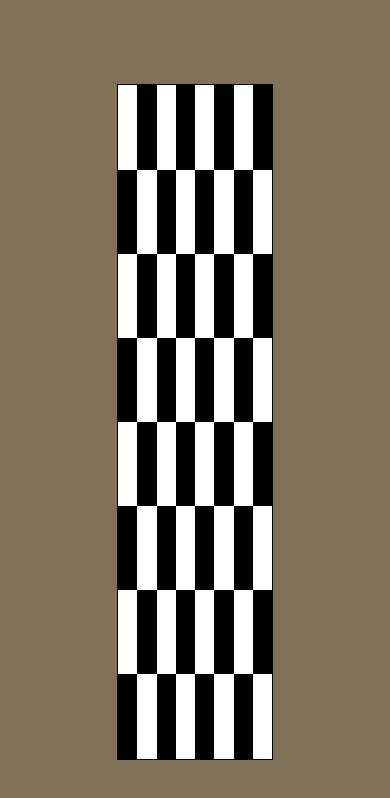
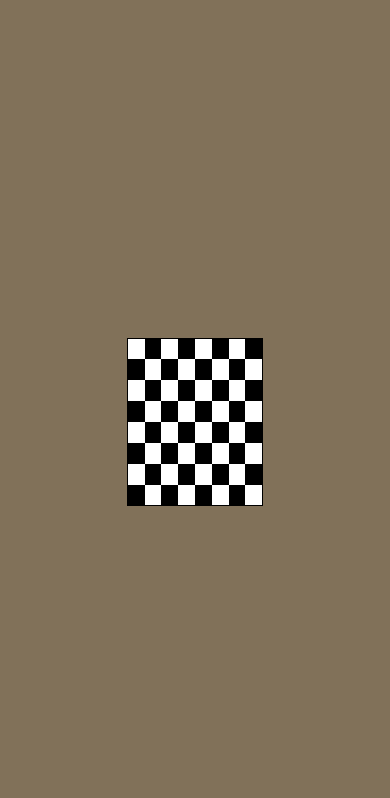
Before and after one commit to Candela-Burgos/tablero_ajedrez, a plain HTML site: page index.html in a window 390 px wide. Drawn offline with Linux system fonts and the light colour scheme.

Commit message:
Hice el media query

```diff
--- a/css/style.css
+++ b/css/style.css
@@ -52,3 +52,85 @@ body{
     width: 100%;
     height: 100%;
 }
+
+
+/**************
+  Media query
+**************/
+
+@media (max-width: 1360px){
+    .ajedrez{
+        max-width: 30%;
+        max-height: 50%;
+    }
+}
+
+@media (max-width: 1200px){
+    .ajedrez{
+        max-width: 35%;
+        max-height: 50%;
+    }
+}
+
+@media (max-width: 1000px){
+    .ajedrez{
+        max-width: 34%;
+        max-height: 40%;
+    }
+}
+
+@media (max-width: 800px){
+    .ajedrez{
+        max-width: 40%;
+        max-height: 38%;
+    }
+}
+
+@media (max-width: 700px){
+    .ajedrez{
+        max-width: 40%;
+        max-height: 35%;
+    }
+}
+
+@media (max-width: 600px){
+    .ajedrez{
+        max-width: 40%;
+        max-height: 30%;
+    }
+}
+
+@media (max-width: 550px){
+    .ajedrez{
+        max-width: 40%;
+        max-height: 28%;
+    }
+}
+
+@media (max-width: 400px){
+    .ajedrez{
+        max-width: 40%;
+        max-height: 50%;
+    }
+}
+
+@media (max-width: 450px){
+    .ajedrez{
+        max-width: 35%;
+        max-height: 20%;
+    }
+}
+
+@media (max-width: 375px){
+    .ajedrez{
+        max-width: 38%;
+        max-height: 18%;
+    }
+}
+
+@media (max-width: 360px){
+    .ajedrez{
+        max-width: 40%;
+        max-height: 18%;
+    }
+}
```
